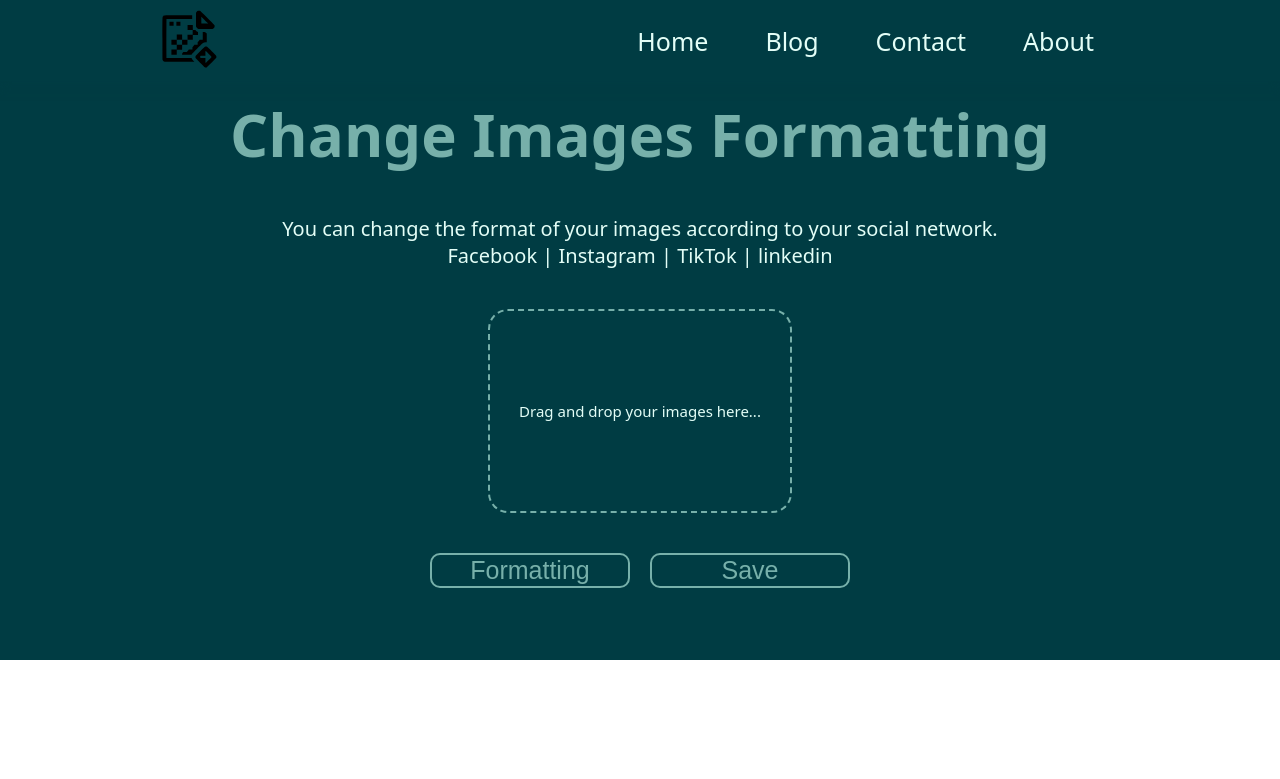
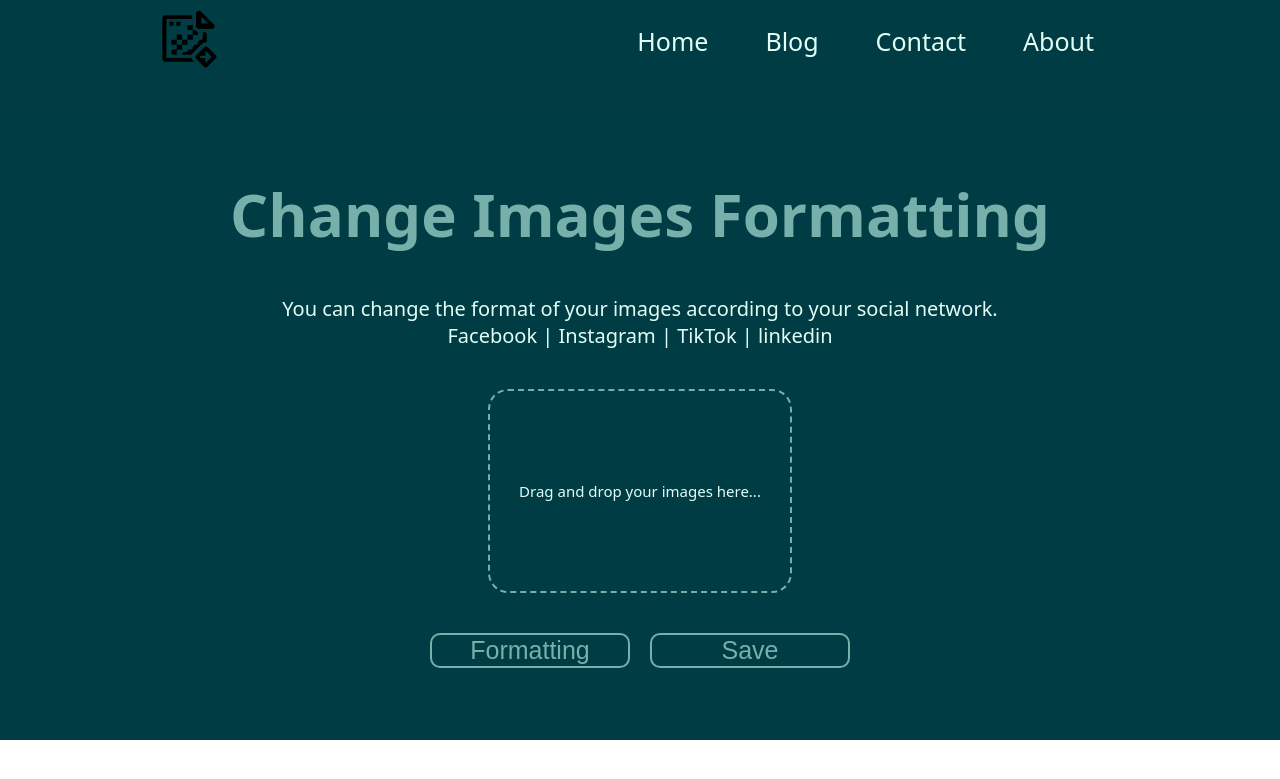
Before and after one commit to ProWilliam/Formating-images, a Flask app: page / in a window 1280 px wide. Shown: the top 779 px of the page. Run offline with Flask 3, Linux system fonts and the light colour scheme.

Commit message:
A margin is placed so that the content of the bofy is not covered by the nav bar

```diff
--- a/static/css/baseStyle.css
+++ b/static/css/baseStyle.css
@@ -11,3 +11,7 @@
   --color-tertiary-dark: #77B0AA;
   --color-quaternary-dark: #E3FEF7;
 }
+
+.content-body {
+  margin-block-start: 80px;
+}
```
